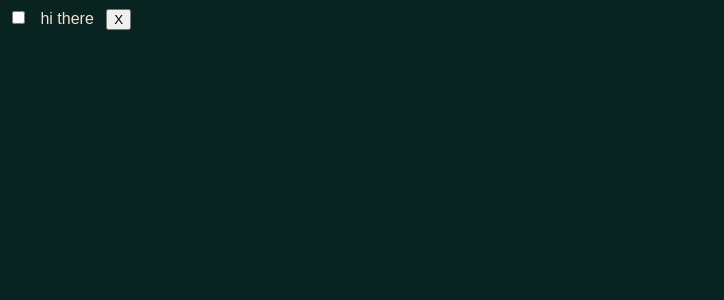
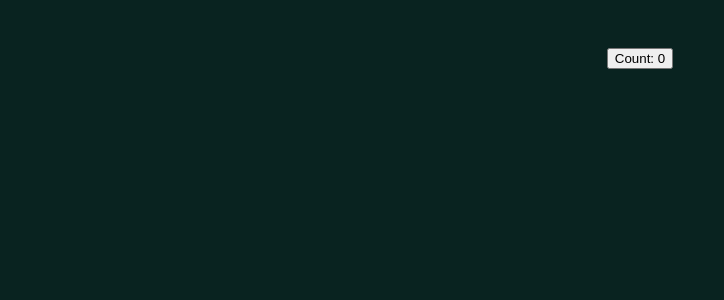
Before and after one commit to shrimpactivity/deadlock-anvil, a Svelte app: page / in a window 1280 px wide. Shown: the top 300 px of the page, without its empty margins (0-724 px from the left). Built offline with nearby package versions, Linux system fonts and the light colour scheme.

Commit message:
started adding items

```diff
--- a/src/App.svelte
+++ b/src/App.svelte
@@ -1,11 +1,15 @@
 <script>
-    import TodoItem from "./lib/TodoItem.svelte";
-
-  function onRemove() {
-    alert("removed");
-  }
+  let count = 0;
 </script>
 
 <div>
-  <TodoItem text="hi there" onRemove={onRemove} />
+  <button on:click={() => count += 1}>Count: {count}</button>
 </div>
+
+<style>
+  div {
+    display: flex;
+    justify-content: center;
+    margin-top: 3em;
+  }
+</style>
--- a/src/app.css
+++ b/src/app.css
@@ -1,5 +1,6 @@
 :root {
   font-family: Arial, sans-serif;
+  font-size: 16px;
 
   font-synthesis: none;
   text-rendering: optimizeLegibility;
--- a/src/lib/TodoItem.svelte
+++ /dev/null
@@ -1,18 +0,0 @@
-<script lang="ts">
-    export let text: string;
-    export let selected: boolean;
-    export let onRemove: () => void;
-</script>
-
-<div>
-    <input type="checkbox" bind:checked={selected}>
-    <p>{text}</p>
-    <button on:click|stopPropagation={onRemove}>X</button>
-</div>
-
-<style>
-    p {
-        display: inline;
-        padding: 0.5em;
-    }
-</style>
--- a/src/types/item.ts
+++ /dev/null
@@ -1,5 +0,0 @@
-export interface TodoType {
-  id: number;
-  name: string;
-  completed: boolean;
-}
--- a/tsconfig.json
+++ b/tsconfig.json
@@ -16,6 +16,6 @@
     "isolatedModules": true,
     "moduleDetection": "force"
   },
-  "include": ["src/**/*.ts", "src/**/*.js", "src/**/*.svelte"],
+  "include": ["src/**/*.ts", "src/**/*.js", "src/**/*.svelte", "src/config/items.config.ts"],
   "references": [{ "path": "./tsconfig.node.json" }]
 }
```
Also changed, not shown: src/config/items.config.ts (added, +10 -0 lines), src/config/tiers.config.ts (added, +13 -0 lines), src/lib/todo-store.ts (deleted, +0 -17 lines), src/types/item.d.ts (added, +30 -0 lines), src/config/items.json (deleted).
